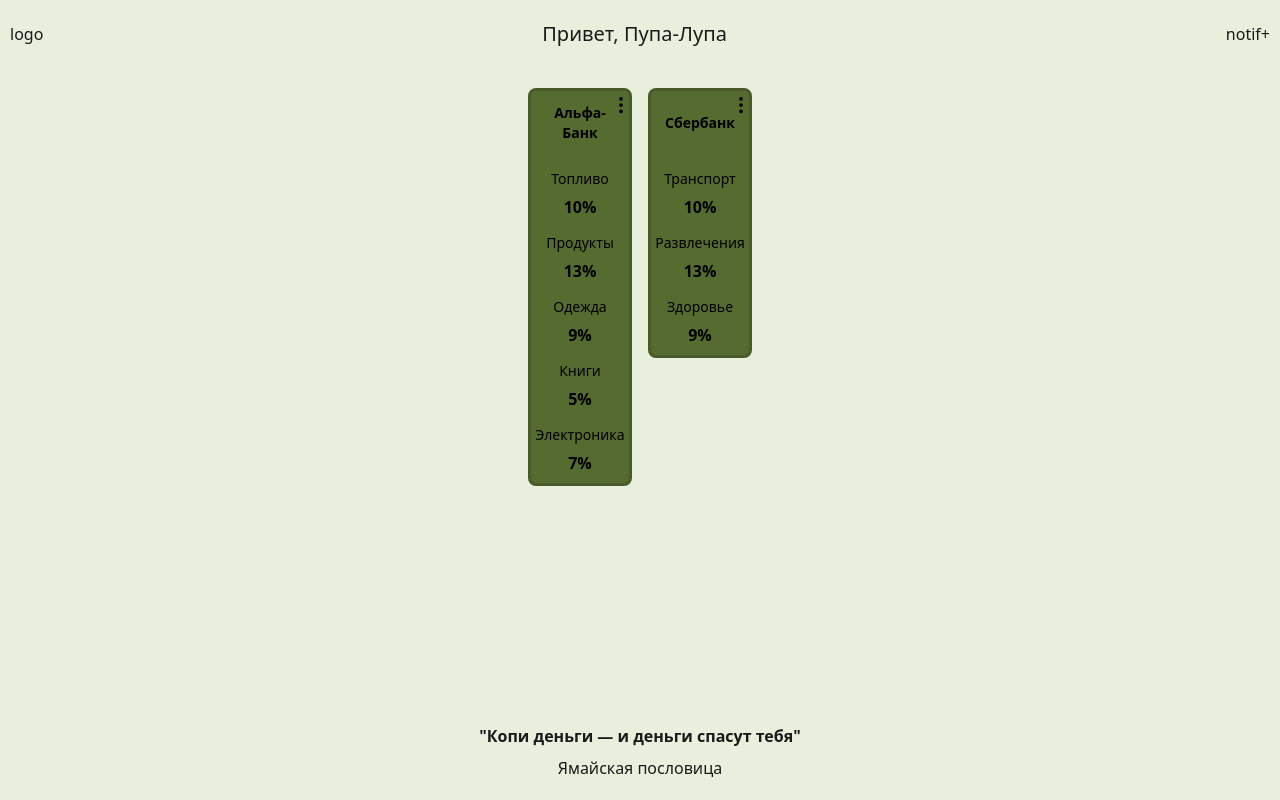
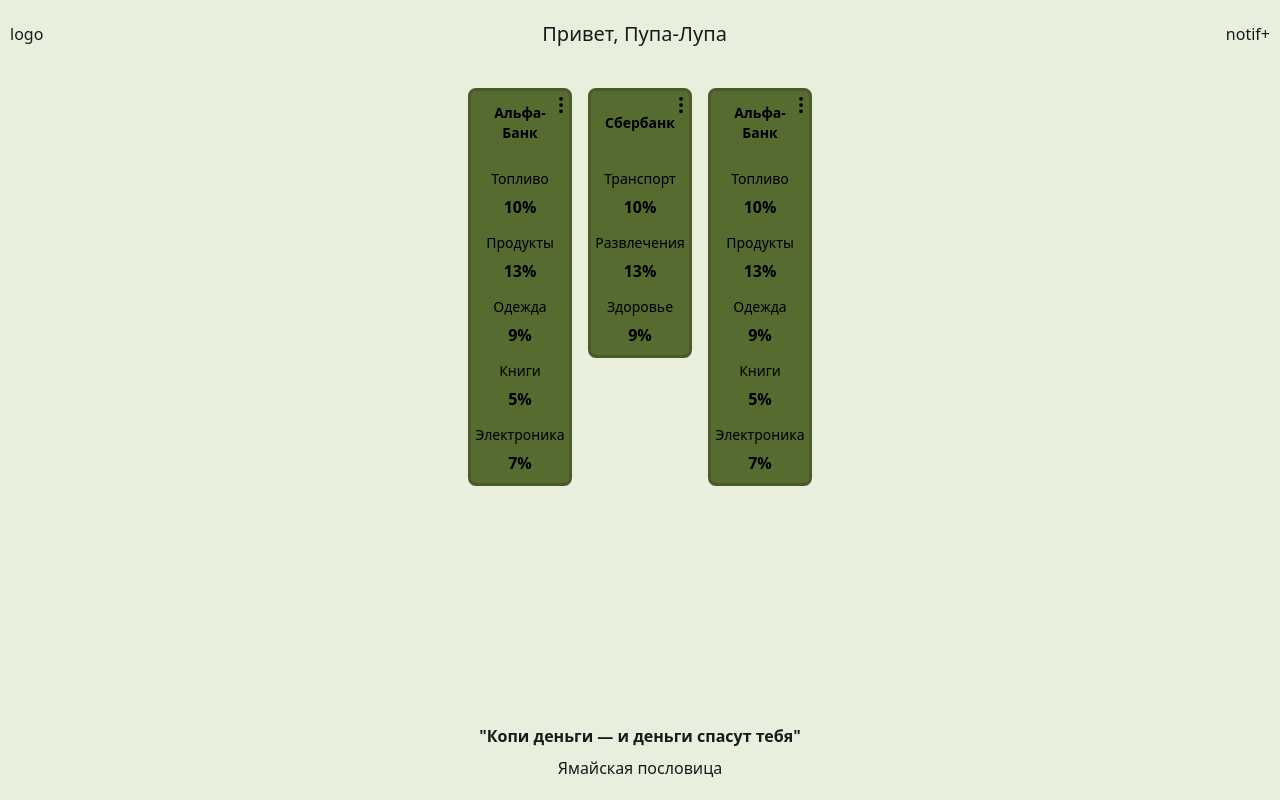
Before and after one commit to Sereja-Lebeda/cashback-app, a React (Vite) app: page / in a window 1280 px wide. Built offline with nearby package versions, Linux system fonts and the light colour scheme.

Commit message:
Fix: id's to orgs

```diff
--- a/src/components/Card.jsx
+++ b/src/components/Card.jsx
@@ -29,7 +29,7 @@ export default function Card({
 
       {/* Строка 2: Категории */}
       <div className="pt-2">
-        <div className="grid grid-rows-auto gap-2 w-auto ">
+        <div className="grid grid-rows-auto gap-2 w-auto select-none">
           {/* <div className="flex flex-col justify-end items-center gap-2 w-auto "> */}
           {categories.map((category, id) => (
             <div key={id} className="flex flex-col items-center justify-center">
--- a/src/components/MainPage.jsx
+++ b/src/components/MainPage.jsx
@@ -85,8 +85,8 @@ export default function MainPage() {
               >
                 {userOrganizations.map((organization, index) => (
                   <Draggable
-                    key={organization.organizationId}
-                    draggableId={organization.organizationId}
+                    key={organization.id}
+                    draggableId={String(organization.id)}
                     index={index}
                     isDragDisabled={!isMoveMode}
                   >
--- a/src/data.json
+++ b/src/data.json
@@ -1,6 +1,7 @@
 {
   "userOrganizations": [
     {
+      "id": 1,
       "organizationId": "alphaBank",
       "organizationName": "Альфа-Банк",
       "categories": [
@@ -32,6 +33,7 @@
       ]
     },
     {
+      "id": 2,
       "organizationId": "sberBank",
       "organizationName": "Сбербанк",
       "categories": [
@@ -51,6 +53,38 @@
           "categoryProcent": "9%"
         }
       ]
+    },
+    {
+      "id": 3,
+      "organizationId": "alphaBank",
+      "organizationName": "Альфа-Банк",
+      "categories": [
+        {
+          "categoryId": "fuel",
+          "categoryName": "Топливо",
+          "categoryProcent": "10%"
+        },
+        {
+          "categoryId": "groceries",
+          "categoryName": "Продукты",
+          "categoryProcent": "13%"
+        },
+        {
+          "categoryId": "clothing",
+          "categoryName": "Одежда",
+          "categoryProcent": "9%"
+        },
+        {
+          "categoryId": "books",
+          "categoryName": "Книги",
+          "categoryProcent": "5%"
+        },
+        {
+          "categoryId": "electronics",
+          "categoryName": "Электроника",
+          "categoryProcent": "7%"
+        }
+      ]
     }
   ]
 }
```
